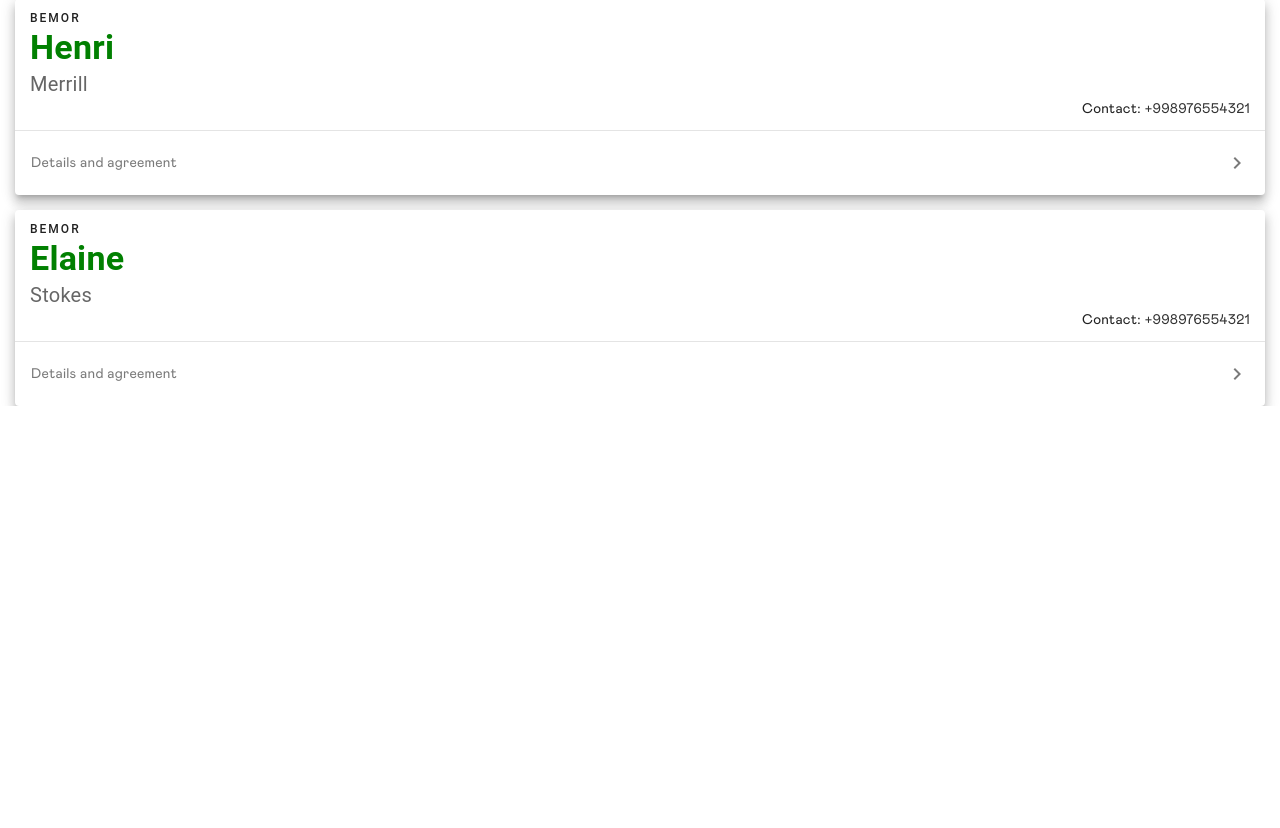
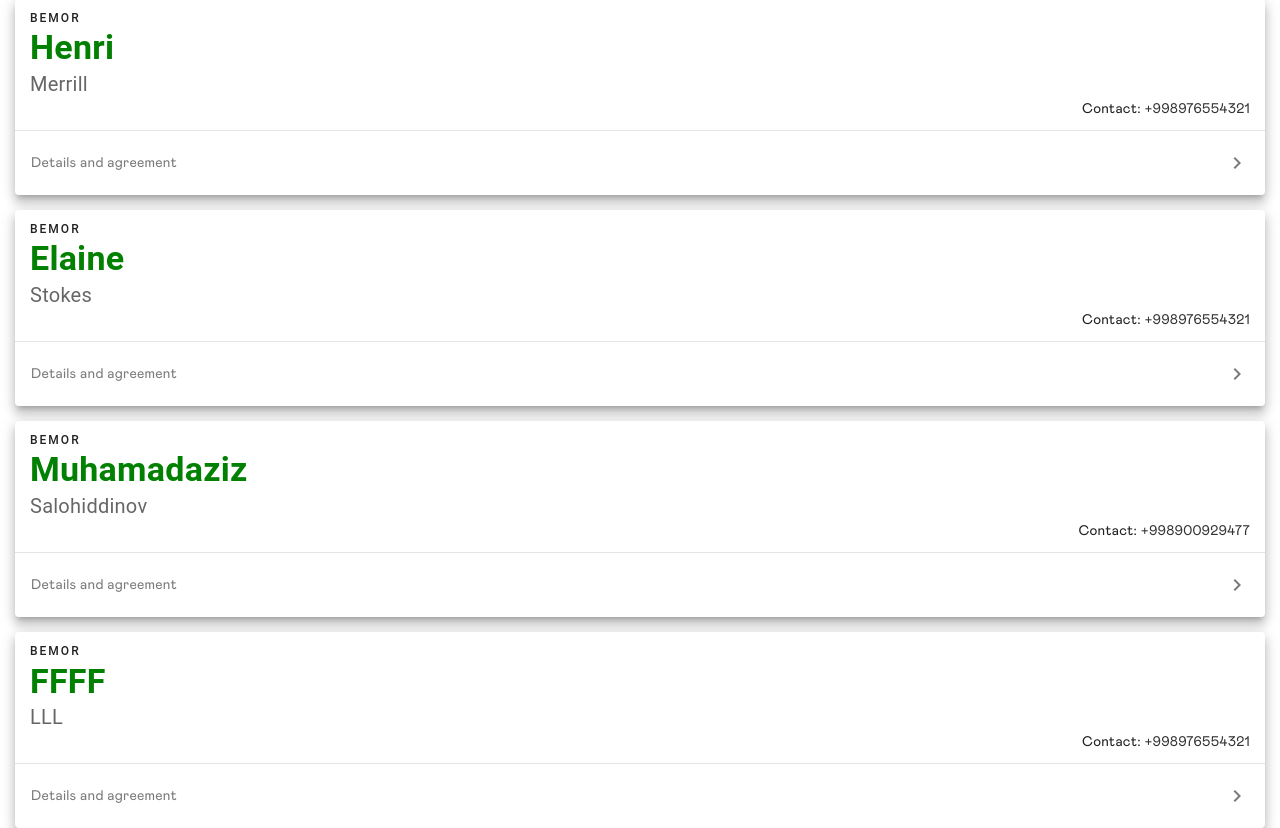
Before and after one commit to maga-me/mednote, a Vue app: page /patients in a window 1280 px wide. Shown: the part 642-1470 px from the top of the page. Before the commit the page ends 1048 px from the top, so only its background shows below. Built offline with nearby package versions, Linux system fonts and the light colour scheme; sample sign-in values are in the browser's storage.

Commit message:
some funcs added/edited

```diff
--- a/src/pages/PatientsPage/PatientPage/PatientPage.vue
+++ b/src/pages/PatientsPage/PatientPage/PatientPage.vue
@@ -63,9 +63,9 @@ const format = (date) => {
   const month = date.getMonth() + 1;
   const year = date.getFullYear();
 
-  return `${day > 9 ? day : '0' + day}/${
+  return `${day > 9 ? day : '0' + day}.${
     month > 9 ? month : '0' + month
-  }/${year}`;
+  }.${year}`;
 };
 
 function submit() {
--- a/src/pages/PatientsPage/PatientsPage.vue
+++ b/src/pages/PatientsPage/PatientsPage.vue
@@ -118,9 +118,9 @@ const format = (date) => {
   const month = date.getMonth() + 1;
   const year = date.getFullYear();
 
-  return `${day > 9 ? day : "0" + day}/${
+  return `${day > 9 ? day : "0" + day}.${
     month > 9 ? month : "0" + month
-  }/${year}`;
+  }.${year}`;
 };
 
 // const loaded = ref(false);
--- a/src/stores/data.js
+++ b/src/stores/data.js
@@ -14,6 +14,7 @@ export const useDataStore = defineStore("data", {
         phone: "+998976554321",
         ambulatorCard: "N12345",
         type: "patient",
+        doctorId: 1,
       },
       {
         id: 2,
@@ -25,6 +26,7 @@ export const useDataStore = defineStore("data", {
         phone: "+998976554321",
         ambulatorCard: "N12345",
         type: "patient",
+        doctorId: 3,
       },
       {
         id: 3,
@@ -36,6 +38,7 @@ export const useDataStore = defineStore("data", {
         phone: "+998976554321",
         ambulatorCard: "N12345",
         type: "patient",
+        doctorId: 4,
       },
       {
         id: 4,
@@ -47,22 +50,42 @@ export const useDataStore = defineStore("data", {
         phone: "+998976554321",
         ambulatorCard: "N12345",
         type: "patient",
+        doctorId: 2,
+      },
+      {
+        id: 5,
+        firstName: "Muhamadaziz",
+        lastName: "Salohiddinov",
+        middleName: "Jahongir o'gli",
+        dateOfBirth: "2008-04-12T12:30:00Z",
+        address: "Tashkent",
+        phone: "+998900929477",
+        ambulatorCard: "N0002",
+        type: "patient",
+        doctorId: 4,
+      },
+      {
+        id: 6,
+        firstName: "FFFF",
+        lastName: "LLL",
+        middleName: "MMMM",
+        dateOfBirth: "2008-10-30T12:30:00Z",
+        address: "Tashkent",
+        phone: "+998976554321",
+        ambulatorCard: "N12345",
+        type: "patient",
+        doctorId: 2,
       },
     ],
     reporterList: [
       {
         id: 1,
-        firstName: "Moran",
-        lastName: "Vasquez",
+        firstName: "Maga",
+        lastName: "Salohiddinov",
         phone: "+998976554321",
         workplace: "test workplace",
         password: "12345",
-        address: {
-          street: "Street Temur Malik, Mirzo-ulugbek Area, 100125",
-          city: "Toshkent",
-          district: "Chilonzor",
-          country: "Uzbekistan",
-        },
+        address: "Tashkent",
         type: "reporter",
       },
       {
@@ -72,12 +95,7 @@ export const useDataStore = defineStore("data", {
         phone: "+998976554321",
         workplace: "test workplace",
         password: "12345",
-        address: {
-          street: "Street Temur Malik, Mirzo-ulugbek Area, 100125",
-          city: "Toshkent",
-          district: "Chilonzor",
-          country: "Uzbekistan",
-        },
+        address: "Tashkent",
         type: "reporter",
       },
       {
@@ -87,12 +105,7 @@ export const useDataStore = defineStore("data", {
         phone: "+998976554321",
         workplace: "test workplace",
         password: "12345",
-        address: {
-          street: "Street Temur Malik, Mirzo-ulugbek Area, 100125",
-          city: "Toshkent",
-          district: "Chilonzor",
-          country: "Uzbekistan",
-        },
+        address: "Tashkent",
         type: "reporter",
       },
       {
@@ -102,12 +115,27 @@ export const useDataStore = defineStore("data", {
         phone: "+998976554321",
         workplace: "test workplace",
         password: "12345",
-        address: {
-          street: "Street Temur Malik, Mirzo-ulugbek Area, 100125",
-          city: "Toshkent",
-          district: "Chilonzor",
-          country: "Uzbekistan",
-        },
+        address: "Tashkent",
+        type: "reporter",
+      },
+      {
+        id: 5,
+        firstName: "Maga",
+        lastName: "Salohiddinov",
+        phone: "+998976554321",
+        workplace: "test workplace",
+        password: "12345",
+        address: "Tashkent",
+        type: "reporter",
+      },
+      {
+        id: 6,
+        firstName: "AAA",
+        lastName: "BBB",
+        phone: "+998976554321",
+        workplace: "test workplace",
+        password: "12345",
+        address: "Tashkent",
         type: "reporter",
       },
     ],
@@ -223,6 +251,66 @@ export const useDataStore = defineStore("data", {
             id: 1,
             date: "10/06/2024",
             returnDate: "17/06/2024",
+            link: "",
+          },
+          {
+            id: 2,
+            date: "10/06/2024",
+            returnDate: "17/06/2024",
+            link: "",
+          },
+          {
+            id: 3,
+            date: "10/06/2024",
+            returnDate: "17/06/2024",
+            link: "",
+          },
+        ],
+      },
+      {
+        id: 5,
+        // firstName: "test",
+        // lastName: "test",
+        // middleName: "test",
+        // dateOfBirth: 2020,
+        // address: "Samarkand",
+        // phone: "+998976554321",
+        // ambulatorCard: "N12345",
+        reports: [
+          {
+            id: 1,
+            date: "10/06/2024",
+            returnDate: "17/06/2024",
+            link: "",
+          },
+          {
+            id: 2,
+            date: "10/06/2024",
+            returnDate: "17/06/2024",
+            link: "",
+          },
+          {
+            id: 3,
+            date: "10/06/2024",
+            returnDate: "17/06/2024",
+            link: "",
+          },
+        ],
+      },
+      {
+        id: 6,
+        // firstName: "test",
+        // lastName: "test",
+        // middleName: "test",
+        // dateOfBirth: 2020,
+        // address: "Samarkand",
+        // phone: "+998976554321",
+        // ambulatorCard: "N12345",
+        reports: [
+          {
+            id: 1,
+            date: "10/06/2024",
+            returnDate: "17/06/2024",
             link: '',
           },
           {
--- a/src/stores/login.js
+++ b/src/stores/login.js
@@ -10,6 +10,8 @@ export const useAuthDataStore = defineStore("authData", {
         name: "Maga",
         surname: "Salohiddinov",
         accessLvl: "User",
+        authId: 1,
+        UserId: 1,
       },
       {
         login: "asd",
@@ -17,6 +19,8 @@ export const useAuthDataStore = defineStore("authData", {
         name: "Asd",
         surname: "asd",
         accessLvl: "User",
+        authId: 2,
+        UserId: 2,
       },
       {
         login: "admin",
@@ -24,13 +28,17 @@ export const useAuthDataStore = defineStore("authData", {
         name: "Admin",
         surname: "Salohiddinov",
         accessLvl: "Admin",
+        authId: 3,
+        adminId: 1,
       },
       {
         login: "ssss",
         password: "444",
-        name: "sss",
-        surname: "ssssss",
+        name: "Souza",
+        surname: "Bentley",
         accessLvl: "User",
+        authId: 4,
+        UserId: 3,
       },
       {
         login: "admin2",
@@ -38,13 +46,17 @@ export const useAuthDataStore = defineStore("authData", {
         name: "admin2",
         surname: "Salohiddinov",
         accessLvl: "Admin",
+        authId: 5,
+        adminId: 2,
       },
       {
-        login: "abdusaid",
+        login: "qwer",
         password: "4444",
-        name: "Abdusaid",
-        surname: "Salohiddinov",
-        accessLvl: "Admin",
+        name: "Pagan",
+        surname: "Yang",
+        accessLvl: "User",
+        authId: 6,
+        userId: 4,
       },
       {
         login: "maga",
@@ -52,41 +64,17 @@ export const useAuthDataStore = defineStore("authData", {
         name: "Maga",
         surname: "Salohiddinov",
         accessLvl: "User",
+        authId: 7,
+        UserId: 5,
       },
       {
-        login: "asd",
+        login: "aaa",
         password: "333",
-        name: "Asd",
-        surname: "asd",
+        name: "AAA",
+        surname: "BBB",
         accessLvl: "User",
-      },
-      {
-        login: "admin",
-        password: "111",
-        name: "Admin",
-        surname: "Salohiddinov",
-        accessLvl: "Admin",
-      },
-      {
-        login: "ssss",
-        password: "444",
-        name: "sss",
-        surname: "ssssss",
-        accessLvl: "User",
-      },
-      {
-        login: "admin2",
-        password: "424",
-        name: "admin2",
-        surname: "Salohiddinov",
-        accessLvl: "Admin",
-      },
-      {
-        login: "abdusaid",
-        password: "4444",
-        name: "Abdusaid",
-        surname: "Salohiddinov",
-        accessLvl: "Admin",
+        authId: 8,
+        UserId: 6,
       },
     ],
   }),
```
